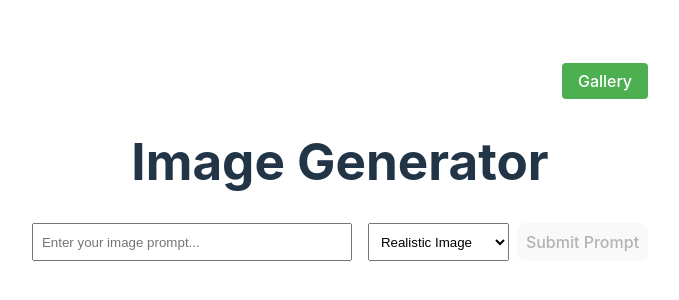
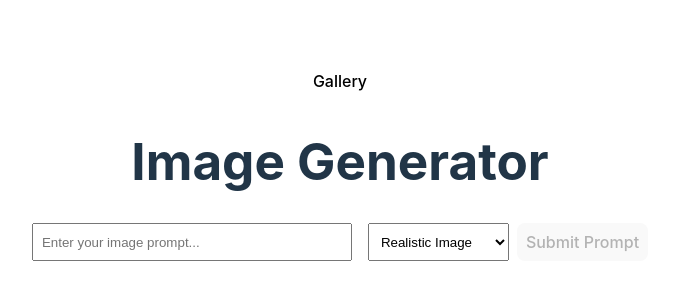
Before and after one commit to kolkoa/abe-react-app, a React (Vite) app: page / in a window 1280 px wide. Shown: the part 230-530 px from the top of the page, without its empty margins (300-979 px from the left). Built offline with nearby package versions, Linux system fonts and the light colour scheme.

Commit message:
center button, top of screen, no green

```diff
--- a/src/components/ImageGenerator.tsx
+++ b/src/components/ImageGenerator.tsx
@@ -109,17 +109,16 @@ export function ImageGenerator() {
     <div>
       <div style={{
         display: 'flex',
-        justifyContent: 'flex-end',
+        justifyContent: 'center',
         marginBottom: '20px'
       }}>
         <button
           onClick={() => console.log('Gallery button clicked')}
           style={{
             padding: '8px 16px',
-            backgroundColor: '#4CAF50',
-            color: 'white',
+            backgroundColor: 'transparent',
+            color: 'black',
             border: 'none',
-            borderRadius: '4px',
             cursor: 'pointer'
           }}
         >
```
